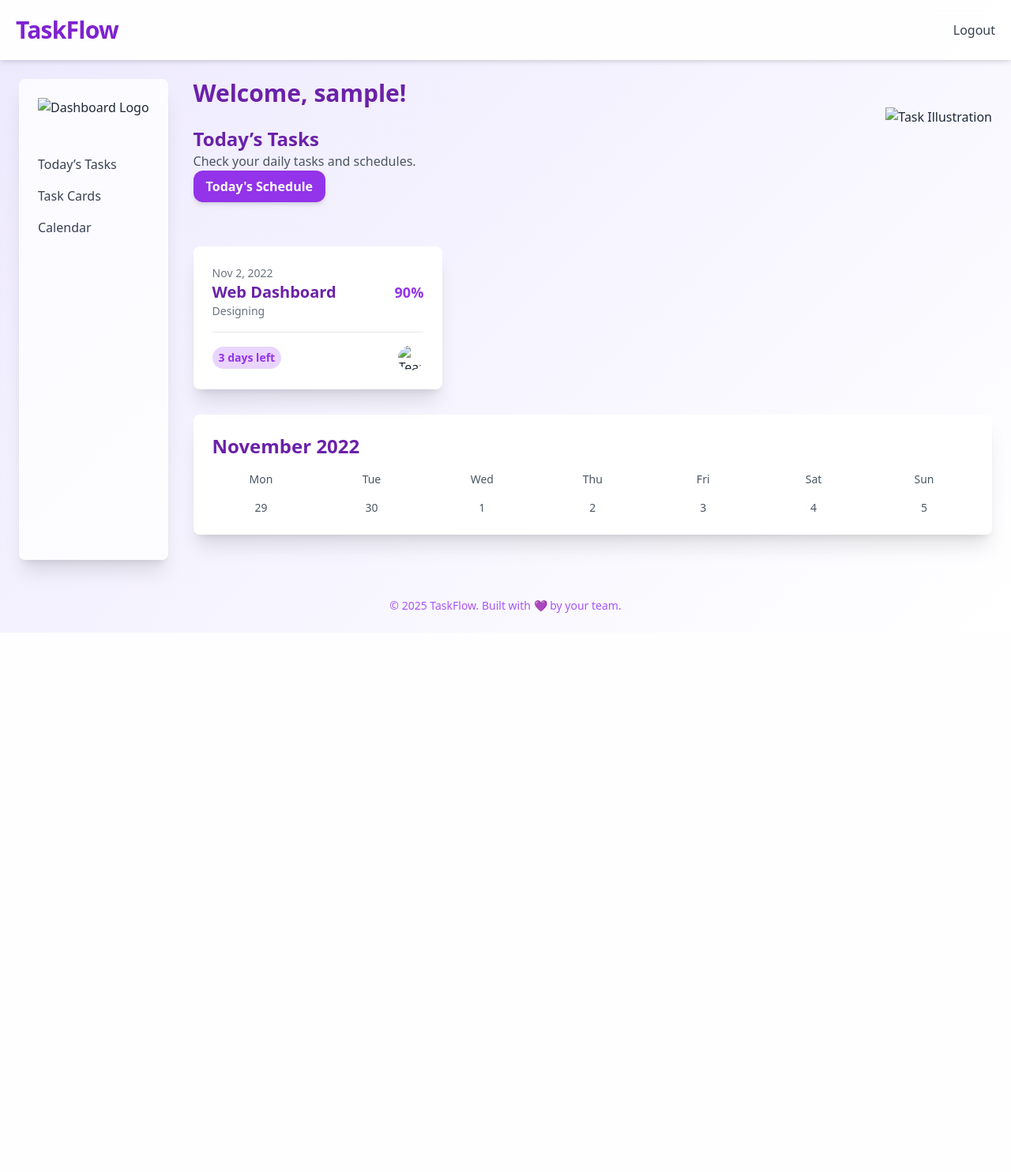
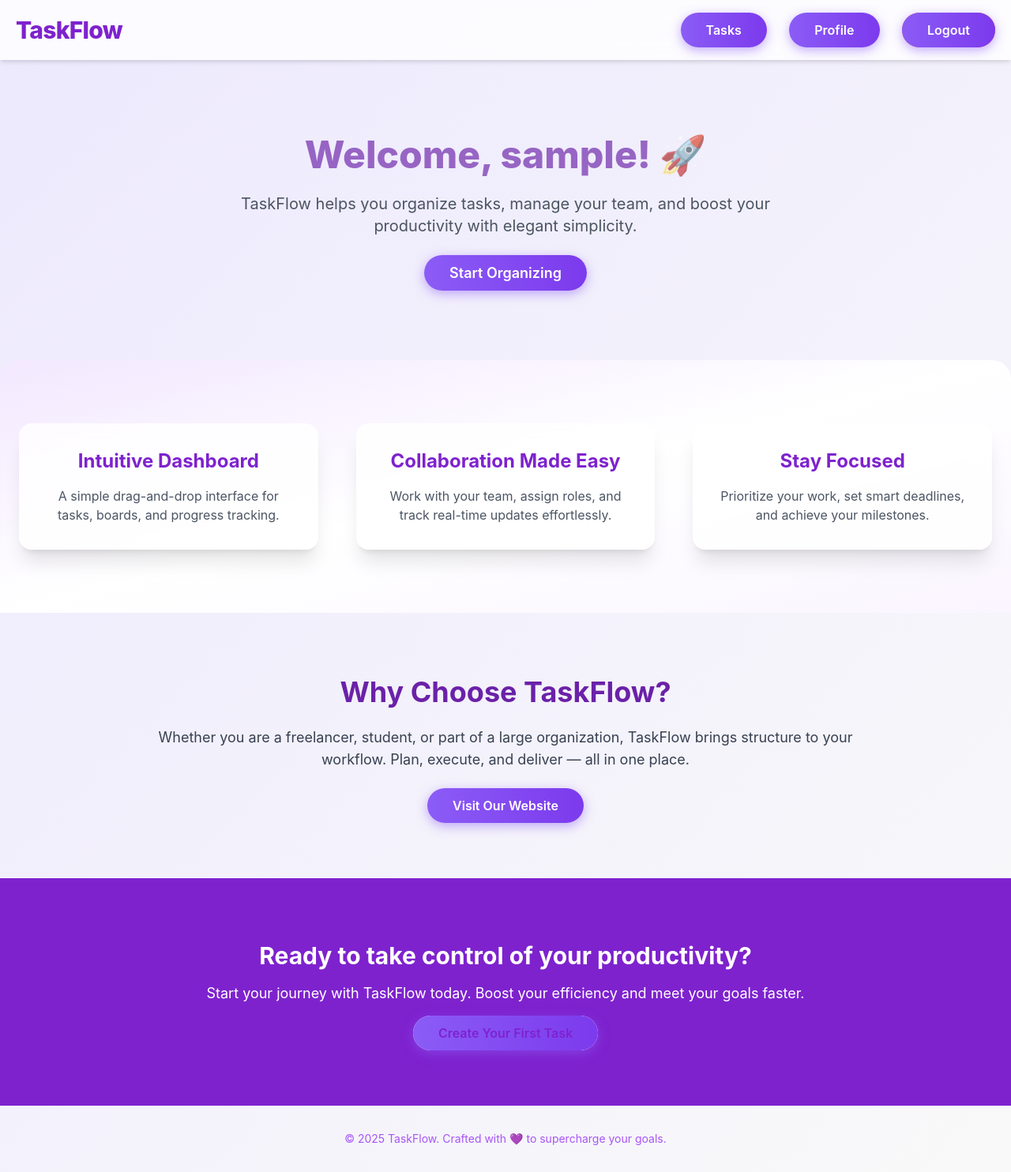
Before and after one commit to eliks1r/TaskFlow, a Django app: page /home/ in a window 1280 px wide. Shown: the whole page at 79% size. Before the commit the page ends 776 px from the top, so only its background shows below. Run offline with Django 5.2, Linux system fonts and the light colour scheme; the visitor is signed in with stand-in values (Sample User, id 1); some libraries are stand-ins or nearby versions.

Commit message:
demo  финал

```diff
--- a/taskflow_backend/settings.py
+++ b/taskflow_backend/settings.py
@@ -92,6 +92,11 @@ LANGUAGE_CODE = 'en-us'
 TIME_ZONE = 'UTC'
 USE_I18N = True
 USE_TZ = True
+STATIC_URL = '/static/'
+STATICFILES_DIRS = [BASE_DIR / "static"]
+MEDIA_URL = '/media/'
+MEDIA_ROOT = BASE_DIR / 'media'
+
 
 # CSRF Protection
 CSRF_COOKIE_SECURE = True
--- a/taskflow_backend/urls.py
+++ b/taskflow_backend/urls.py
@@ -9,4 +9,6 @@ urlpatterns = [
     path('auth/register/', register_view, name='register'),
     path('home/', home_view, name='home'),  # Это URL для главной страницы
     path('auth/logout/', logout_view, name='logout'),  # Путь для выхода
+    path('auth/', include('users.urls')),  # Убедитесь, что это добавлено
+
 ]
--- a/users/models.py
+++ b/users/models.py
@@ -1,5 +1,9 @@
+# users/models.py
 from django.contrib.auth.models import AbstractUser, Group, Permission
 from django.db import models
+from tasks.models import Board  # Импортируем модель Board из приложения tasks
+from django.conf import settings
+
 
 # Промежуточная модель для Many-to-Many связи
 class CustomUserGroup(models.Model):
--- a/users/templates/home.html
+++ b/users/templates/home.html
@@ -1,116 +1,107 @@
 <!DOCTYPE html>
 <html lang="en">
 <head>
-    <meta charset="UTF-8" />
-    <meta name="viewport" content="width=device-width, initial-scale=1.0" />
-    <title>TaskFlow - Dashboard</title>
+  <meta charset="UTF-8">
+  <meta name="viewport" content="width=device-width, initial-scale=1.0">
+  <title>TaskFlow - Your Productivity Hub</title>
+  <link rel="icon" href="https://cdn-icons-png.flaticon.com/512/833/833314.png" type="image/png">
   <script src="https://cdn.tailwindcss.com"></script>
+  <link href="https://unpkg.com/aos@2.3.1/dist/aos.css" rel="stylesheet">
   <style>
     body {
-        background: linear-gradient(135deg, #ede9fe, #fff);
+      background: linear-gradient(135deg, #ede9fe, #f9f9f9);
+      font-family: 'Inter', sans-serif;
     }
     .glass {
-        background: rgba(255, 255, 255, 0.6);
+      background: rgba(255, 255, 255, 0.8);
       backdrop-filter: blur(12px);
       -webkit-backdrop-filter: blur(12px);
     }
+    .btn-primary {
+      background: linear-gradient(to right, #8b5cf6, #7c3aed);
+      color: white;
+      padding: 0.75rem 2rem;
+      font-weight: 600;
+      border-radius: 9999px;
+      box-shadow: 0 4px 14px 0 rgba(139, 92, 246, 0.5);
+      transition: all 0.3s ease;
+    }
+    .btn-primary:hover {
+      transform: translateY(-2px);
+      box-shadow: 0 6px 20px rgba(139, 92, 246, 0.7);
+    }
   </style>
 </head>
-  <body class="min-h-screen font-sans text-gray-800">
-    <!-- Navigation -->
-    <header class="bg-white/90 shadow-md p-5 flex justify-between items-center sticky top-0 z-50 backdrop-blur">
+
+<body class="min-h-screen text-gray-800">
+
+  <!-- Navbar -->
+  <header class="sticky top-0 bg-white/80 backdrop-blur-md z-50 shadow-md">
+    <div class="max-w-7xl mx-auto p-5 flex justify-between items-center">
       <h1 class="text-3xl font-extrabold text-purple-700 tracking-tight">TaskFlow</h1>
       <nav class="space-x-6">
-        <a href="{% url 'logout' %}" class="text-gray-700 hover:text-purple-600 font-medium">Logout</a>
+        <a href="{% url 'task' %}" class="btn-primary">Tasks</a>
+        <a href="{% url 'profile' %}" class="btn-primary">Profile</a>
+        <a href="{% url 'logout' %}" class="btn-primary bg-red-500 hover:bg-red-600">Logout</a>
       </nav>
+    </div>
   </header>
 
-    <!-- Main Content Section -->
-    <main class="flex p-6 gap-8">
-      <!-- Sidebar Section -->
-      <nav class="sidebar bg-white/80 p-6 rounded-lg shadow-xl flex flex-col gap-8">
-        <img src="https://cdn.builder.io/api/v1/image/assets/TEMP/d7aac38bc3fd21ec1cf9ae288cdd1bff8cb12d71fd99ba94e995a74bcfc4aad7?placeholderIfAbsent=true" alt="Dashboard Logo" class="logo mb-4">
-        <div class="nav-links flex flex-col space-y-4">
-          <a href="#todayTasks" class="nav-item text-gray-700 hover:text-purple-600 font-medium">Today’s Tasks</a>
-          <a href="#taskCards" class="nav-item text-gray-700 hover:text-purple-600 font-medium">Task Cards</a>
-          <a href="#calendar" class="nav-item text-gray-700 hover:text-purple-600 font-medium">Calendar</a>
+  <!-- Hero Section -->
+  <section class="text-center py-24 px-8" data-aos="fade-up">
+    <h2 class="text-5xl font-extrabold text-purple-800 mb-6 animate-pulse">Welcome, {{ user.username }}! 🚀</h2>
+    <p class="text-xl text-gray-600 mb-8 max-w-2xl mx-auto">
+      TaskFlow helps you organize tasks, manage your team, and boost your productivity with elegant simplicity.
+    </p>
+    <a href="{% url 'task' %}" class="btn-primary text-lg">Start Organizing</a>
+  </section>
+
+  <!-- Features -->
+  <section class="py-20 px-6 bg-gradient-to-br from-purple-100 via-white to-purple-50 rounded-t-3xl">
+    <div class="max-w-7xl mx-auto grid md:grid-cols-3 gap-12">
+      <div class="glass p-8 rounded-2xl text-center shadow-xl hover:scale-105 transition" data-aos="fade-up">
+        <h3 class="text-2xl font-bold text-purple-700 mb-4">Intuitive Dashboard</h3>
+        <p class="text-gray-600">A simple drag-and-drop interface for tasks, boards, and progress tracking.</p>
       </div>
-      </nav>
-
-      <!-- Main Content Section -->
-      <section class="main-content flex-1">
-        <h2 class="text-3xl font-extrabold text-purple-800">Welcome, {{ user.username }}!</h2>
-
-        <!-- Today Tasks Section -->
-        <section class="today-task-section mb-8">
-          <div class="task-content flex justify-between items-center">
-            <div class="task-info">
-              <h1 class="task-title text-2xl font-semibold text-purple-800">Today’s Tasks</h1>
-              <p class="task-description text-gray-600">Check your daily tasks and schedules.</p>
-              <button class="schedule-button bg-purple-600 hover:bg-purple-700 text-white px-4 py-2 rounded-xl font-bold shadow-md">Today's Schedule</button>
+      <div class="glass p-8 rounded-2xl text-center shadow-xl hover:scale-105 transition" data-aos="fade-up" data-aos-delay="100">
+        <h3 class="text-2xl font-bold text-purple-700 mb-4">Collaboration Made Easy</h3>
+        <p class="text-gray-600">Work with your team, assign roles, and track real-time updates effortlessly.</p>
       </div>
-            <div class="task-illustration">
-              <img src="https://cdn.builder.io/api/v1/image/assets/TEMP/3466b6de646647f7d8c8625b3fff055495d888f192a109927a1794cca401f868?placeholderIfAbsent=true" alt="Task Illustration" class="illustration-img h-36">
+      <div class="glass p-8 rounded-2xl text-center shadow-xl hover:scale-105 transition" data-aos="fade-up" data-aos-delay="200">
+        <h3 class="text-2xl font-bold text-purple-700 mb-4">Stay Focused</h3>
+        <p class="text-gray-600">Prioritize your work, set smart deadlines, and achieve your milestones.</p>
       </div>
     </div>
   </section>
 
-        <!-- Task Cards Section -->
-        <section id="taskCards" class="task-cards mb-8">
-          <div class="cards-container grid grid-cols-1 sm:grid-cols-2 lg:grid-cols-3 gap-8">
-            <!-- Task Card Example -->
-            <article class="task-card bg-white p-6 rounded-lg shadow-xl hover:shadow-2xl transition">
-              <div class="card-header mb-4 flex justify-between items-center">
-                <div class="card-date-section">
-                  <p class="card-date text-sm text-gray-500">Nov 2, 2022</p>
-                  <h3 class="card-title text-xl font-semibold text-purple-800">Web Dashboard</h3>
-                  <p class="card-category text-sm text-gray-500">Designing</p>
-                </div>
-                <div class="progress-indicator flex items-center">
-                  <p class="progress-percentage text-lg font-semibold text-purple-600">90%</p>
-                </div>
-              </div>
-              <hr class="card-divider mb-4">
-              <div class="card-footer flex justify-between items-center">
-                <span class="days-left bg-purple-200 text-purple-600 text-sm font-semibold py-1 px-2 rounded-full">3 days left</span>
-                <div class="team-indicators flex space-x-2">
-                  <img src="https://cdn.builder.io/api/v1/image/assets/TEMP/1b601a1be354abf4069b3eaa43fae5e249230885699f1dfd32b59aba0bb7205c?placeholderIfAbsent=true" alt="Team Member" class="team-avatar w-8 h-8 rounded-full">
-                </div>
-              </div>
-            </article>
+  <!-- About TaskFlow -->
+  <section class="py-20 px-6">
+    <div class="max-w-4xl mx-auto text-center" data-aos="fade-up">
+      <h3 class="text-4xl font-bold text-purple-800 mb-6">Why Choose TaskFlow?</h3>
+      <p class="text-gray-700 text-lg mb-8">
+        Whether you are a freelancer, student, or part of a large organization, TaskFlow brings structure to your workflow.
+        Plan, execute, and deliver — all in one place.
+      </p>
+      <a href="https://your-taskflow-website.com" target="_blank" class="btn-primary">Visit Our Website</a>
     </div>
   </section>
 
-        <!-- Calendar Section -->
-        <section id="calendar" class="calendar-section mb-8">
-          <div class="calendar-container bg-white p-6 rounded-lg shadow-xl">
-            <h3 class="calendar-title text-2xl font-semibold text-purple-800 mb-4">November 2022</h3>
-            <div class="calendar-grid grid grid-cols-7 gap-4 text-center text-sm text-gray-600">
-              <span class="weekday">Mon</span>
-              <span class="weekday">Tue</span>
-              <span class="weekday">Wed</span>
-              <span class="weekday">Thu</span>
-              <span class="weekday">Fri</span>
-              <span class="weekday">Sat</span>
-              <span class="weekday">Sun</span>
+  <!-- Call to Action -->
+  <section class="py-20 bg-purple-700 text-center text-white">
+    <h3 class="text-3xl font-bold mb-4">Ready to take control of your productivity?</h3>
+    <p class="text-lg mb-6">Start your journey with TaskFlow today. Boost your efficiency and meet your goals faster.</p>
+    <a href="{% url 'task' %}" class="btn-primary bg-white text-purple-700 hover:bg-gray-200">Create Your First Task</a>
+  </section>
 
-              <div class="date-cell">29</div>
-              <div class="date-cell">30</div>
-              <div class="date-cell">1</div>
-              <div class="date-cell">2</div>
-              <div class="date-cell">3</div>
-              <div class="date-cell">4</div>
-              <div class="date-cell">5</div>
+  <!-- Footer -->
+  <footer class="text-center text-sm text-purple-500 py-8">
+    &copy; 2025 TaskFlow. Crafted with 💜 to supercharge your goals.
+  </footer>
 
-              <!-- Repeat for other dates -->
-            </div>
-          </div>
-        </section>
-      </section>
-    </main>
+  <script src="https://unpkg.com/aos@2.3.1/dist/aos.js"></script>
+  <script>
+    AOS.init();
+  </script>
 
-    <footer class="text-center text-purple-500 text-sm py-6">
-      &copy; 2025 TaskFlow. Built with 💜 by your team.
-    </footer>
 </body>
 </html>
--- a/users/templates/task.html
+++ b/users/templates/users/task.html
@@ -1,3 +1,4 @@
+{% load static %}
 <!DOCTYPE html>
 <html lang="en">
 <head>
@@ -5,7 +6,8 @@
   <meta name="viewport" content="width=device-width, initial-scale=1.0">
   <title>Task Dashboard</title>
   <link href="https://fonts.googleapis.com/css2?family=Inter&display=swap" rel="stylesheet">
-  <link rel="stylesheet" href="task.css">
+  <link rel="stylesheet" href="{% static 'task/task.css' %}">
+  <script src="{% static 'task/script.js' %}" defer></script>
 </head>
 <body>
   <div class="dashboard-container">
--- a/users/urls.py
+++ b/users/urls.py
@@ -1,11 +1,12 @@
-# users/urls.py
-# users/urls.py
 from django.urls import path
 from . import views
+from django.conf import settings
+from django.conf.urls.static import static
 
 urlpatterns = [
     path('login/', views.login_view, name='login'),
     path('register/', views.register_view, name='register'),
     path('home/', views.home_view, name='home'),
-    path('tasks/', views.task_view, name='task'),
+    path('profile/', views.profile_view, name='profile'),
+    path('tasks/', views.task_view, name='task'),  # Путь для задач
 ]
--- a/users/views.py
+++ b/users/views.py
@@ -4,6 +4,7 @@ from django.contrib.auth import login, authenticate, logout
 from django.contrib.auth.forms import AuthenticationForm
 from .forms import RegisterForm
 from django.contrib.auth.forms import AuthenticationForm
+from django.contrib.auth.decorators import login_required
 
 
 # Представление для регистрации
@@ -44,5 +45,10 @@ from django.contrib.auth.decorators import login_required
 def home_view(request):
     return render(request, 'home.html')  # Отображаем главную страниц
 
+@login_required
 def task_view(request):
     return render(request, 'users/task.html')  # Убедитесь, что путь верен
+
+@login_required
+def profile_view(request):
+    return render(request, 'users\profile.html')
```
Also changed, not shown: users/templates/users/profile.html (added, +31 -0 lines), static/task/script.js (renamed from users/templates/users/script.js), static/task/task.css (renamed from users/templates/users/task.css), users/forms.py (line endings or trailing spaces). Lines whose indentation alone changed are shown as unchanged.
